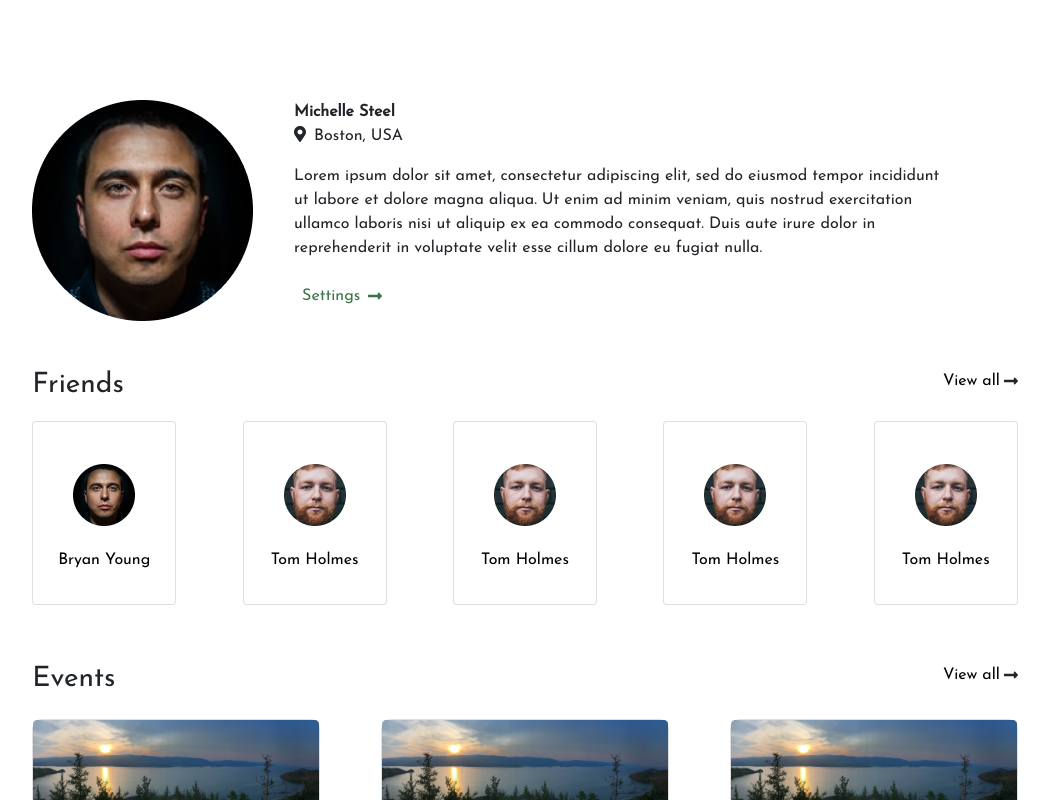
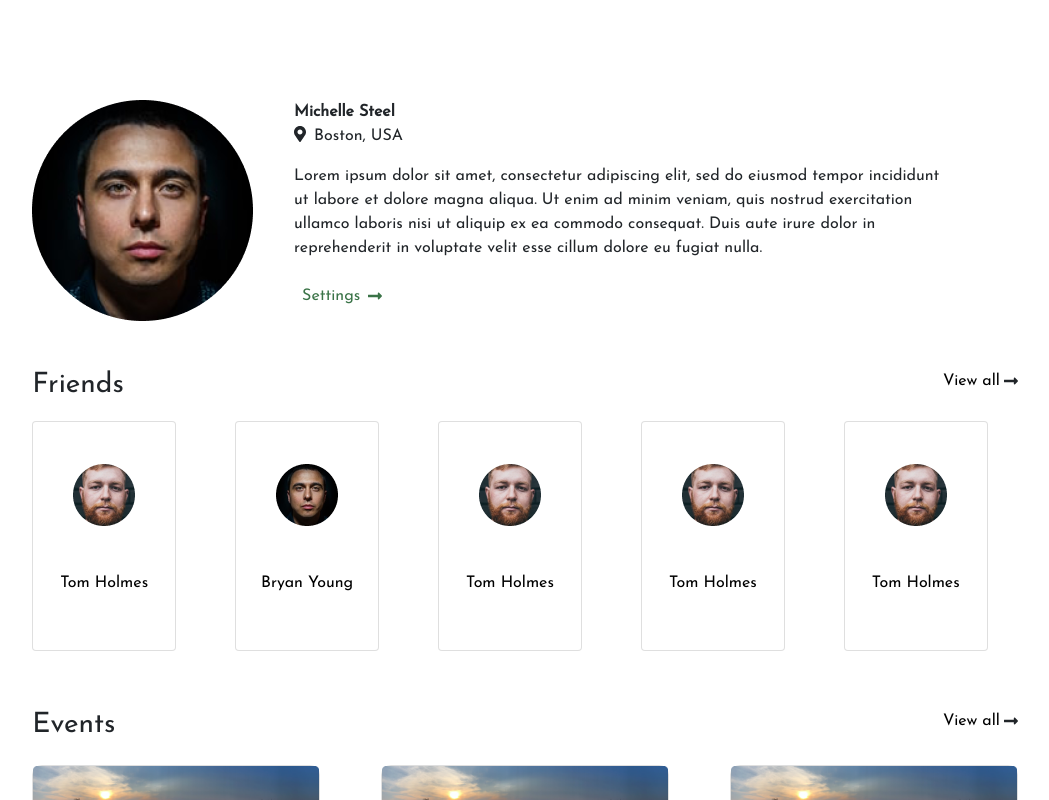
Before and after one commit to zhamborova/WebDevProject, a React (Create React App) app: page /users/123 in a window 1280 px wide. Shown: the top 800 px of the page, without its empty margins (115-1164 px from the left). Built offline with nearby package versions, Linux system fonts and the light colour scheme.

Commit message:
fixed bugs in user profile

```diff
--- a/src/App.js
+++ b/src/App.js
@@ -23,7 +23,7 @@ function App() {
           <Route exact path={'/users/:userId/events'} component={CreateEvent} />
           <Route exact path={'/users/:userId/settings'} component={Settings} />
           <Route exact path={'/users/:userId/'} component={UserProfile} />
-          <Route exact path={['/users/:userId/friends', '/users/:userId/friends/:searchUser' ]} component={SearchUsers} />
+          <Route exact path={[ '/searchUsers/:search','/searchUsers/' ]} component={SearchUsers} />
       </Switch>
     </BrowserRouter>
 
--- a/src/components/user-card/user-card.js
+++ b/src/components/user-card/user-card.js
@@ -3,13 +3,14 @@ import './user-card.css';
 import {FontAwesomeIcon} from "@fortawesome/react-fontawesome";
 import {faTimes} from "@fortawesome/free-solid-svg-icons";
 import {Link} from "react-router-dom";
+import {connect} from "react-redux";
 
 
 const UserCard = (props) => {
-  const{first_name,last_name, img, url, id} = props.p;
+ const{first_name,last_name, img, id} = props.user;
+  console.log(props)
   const {removeUser, editing, host} = props;
-   return <a href={url}>
-       <div className="card  card-user" style={{width: "9rem"}}>
+   return <div className="card  card-user" style={{width: "9rem"}}>
          <div className="card-body d-flex flex-column">
              <div className="d-flex ">
 
@@ -28,8 +29,17 @@ const UserCard = (props) => {
             {host ? <p className="w-50 m-auto">Host</p> : null}
         </div>
     </div>
-   </div></a>
+   </div>
 
 }
 
-export default UserCard;
+const mapStateToProps = (state, ownProps) =>{
+    let id = parseInt(ownProps.id)
+    let user = state.users.users.find(user => user.id === id)
+
+    return{ user}
+
+}
+
+
+export default connect(mapStateToProps)(UserCard);
--- a/src/pages/search-users/seach-users.js
+++ b/src/pages/search-users/seach-users.js
@@ -18,13 +18,15 @@ class SearchUsers extends React.Component{
     componentDidMount = () =>{
         let {results} = this.props
         this.setState({results: results, all:results}, ()=>{
-            let {searchUser} = this.props.match.params
-            if(searchUser){
-                console.log(searchUser)
-                this.setState({search:searchUser}, ()=>{
-                    this.searchEvents();
+            let {search} = this.props.match.params
+            if(search){
+                this.setState({search:search}, ()=>{
+                    this.searchUsers();
                 })
 
+            }
+            else{
+                this.setState({results: this.state.all})
             }
         });
 
@@ -34,21 +36,26 @@ class SearchUsers extends React.Component{
     componentDidUpdate(prevProps, prevState, snapshot) {
 
         if(prevProps.match.params.search !== this.props.match.params.search){
-            let {searchUser} = this.props.match.params
-            if(searchUser){
-                this.setState({search:searchUser})
-                this.searchEvents();
+            let {search} = this.props.match.params
+            if(search){
+                this.setState({search:search})
+                this.searchUsers();
+            }
+            else{
+                this.setState({results: this.state.all})
             }
         }
 
     }
 
 
-    searchEvents = () => {
+    searchUsers = () => {
+
         let search = this.format(this.state.search)
+        if(search.trim() === "") this.setState({results:this.state.all})
         let new_results = this.state.all.filter(u =>
             stringSimilarity.compareTwoStrings(this.format(this.getName(u)), search) >= 0.3)
-        console.log(stringSimilarity.compareTwoStrings("brian", "bryanyoung"))
+
         this.setState({results:new_results})
     }
 
@@ -62,7 +69,7 @@ class SearchUsers extends React.Component{
                 <div className="d-flex container  ">
                     <input className="form-control" placeholder="Search friends..." value={this.state.search}
                            onChange={(e)=> this.setState({search:e.target.value})}/>
-                    <Link to={`/users/:userId/friends/${this.state.search}`} className="ml-3 w-25">
+                    <Link to={`/searchUsers/${this.state.search}`} className="ml-3 w-25">
                         <button className="form-control search-btn ">Search</button></Link>
                 </div>
                 <div className="search-results container  m-auto">
--- a/src/pages/single-event/single-event.css
+++ b/src/pages/single-event/single-event.css
@@ -78,7 +78,7 @@
     display: flex;
     flex-wrap: wrap;
     width:80%;
-    margin: auto auto 50px auto;
+    margin: 50px auto 50px auto;
 }
 
 
--- a/src/pages/single-event/single-event.js
+++ b/src/pages/single-event/single-event.js
@@ -32,7 +32,7 @@ class SingleEvent extends React.Component{
     }
 
      putHostFirst = () => {
-         let hostIndex = this.state.participants.findIndex(p =>  p.id === this.state.host_id)
+         let hostIndex = this.state.participants.findIndex(p =>  p === this.state.host_id)
          if(hostIndex !== 0){
              let list =this.state.participants;
              let temp = list[0];
@@ -46,6 +46,8 @@ class SingleEvent extends React.Component{
         this.setState({...this.props.event}, ()=>{
             this.putHostFirst();
         })
+
+        console.log(this.props)
 
 
     }
@@ -185,8 +187,8 @@ class SingleEvent extends React.Component{
             </div>
                 <div className="event-participants ">
                     {this.state.participants.map(p => {
-                        return <UserCard p={p} key={p.id}
-                                host={this.state.host_id === p.id}
+                        return <UserCard id={p} key={p}
+                                host={this.state.host_id === p}
                                 removeUser={this.removeUser}
                                 editing={this.state.editing}/>
                     })}
@@ -207,6 +209,7 @@ class SingleEvent extends React.Component{
 
 const mapStateToProps = (state, ownProps) =>{
     let id = ownProps.match.params.eventId
+   console.log(state.events)
     return{  event: state.events.events.find(e => e.id === parseInt(id))}
 
 }
--- a/src/pages/user-profile/user-profile.js
+++ b/src/pages/user-profile/user-profile.js
@@ -17,11 +17,7 @@ import img from '../../assets/Ellipse1.png'
 const UserProfile = (props) => {
 
   let {id,first_name, last_name, location, bio, friends} = props.user;
-  let friendList = props.users.reduce((prev, curr)=>{
-     if(friends.some(id => id === curr.id)) {prev.push(curr)}
 
-      return prev;
-  }, [])
 
 
 
@@ -52,14 +48,13 @@ const UserProfile = (props) => {
       <div className="user-friends mb-5">
           <div className="d-flex">
               <h3>Friends</h3>
-              <Link to={'/search-news'} className="ml-auto mr-1">View all
+              <Link to={'/searchUsers/'} className="ml-auto mr-1">View all
               </Link>
               <FontAwesomeIcon className="mt-1 " icon={faLongArrowAltRight}/>
           </div>
           <div className="d-flex justify-content-between">
-          {friendList.slice(0, 5).map(p => {
-
-              return <UserCard p={p} key={p.id}
+          {friends.slice(0, 5).map(p => {
+              return <UserCard id={p} key={p.id}
                                 host={false}
                                 profileView
                                 editing={false}/>
@@ -74,8 +69,8 @@ const UserProfile = (props) => {
                   <FontAwesomeIcon className="mt-1 "  icon={faLongArrowAltRight}/>
               </div>
               <div className="row justify-content-between ">
-                  {events.slice(0,3).map(e => <EventCard event={e}
-                                                         key={e.id}
+                  {events.slice(0,3).map(e => <EventCard key={e.id}
+                                                         event={e}
                                                          vertical={false}/>)  }
               </div>
 
--- a/src/redux/reducers/event-reducer.js
+++ b/src/redux/reducers/event-reducer.js
@@ -3,13 +3,10 @@ import {
     DELETE_EVENT,
     UPDATE_EVENT
 } from "../actions/event-actions";
-import img4 from "../../assets/Ellipse 4.png";
-import img2 from "../../assets/Ellipse 2.png";
-import img3 from "../../assets/Ellipse 3.png";
 import host_img from "../../assets/Ellipse 1.png";
 import event_img from "../../assets/lake.png";
 
-const participantsList = [ 123, 234, 345, 456, 567];
+const participantsList = [123,234, 345, 456, 567];
 
 
 const event = {
```
